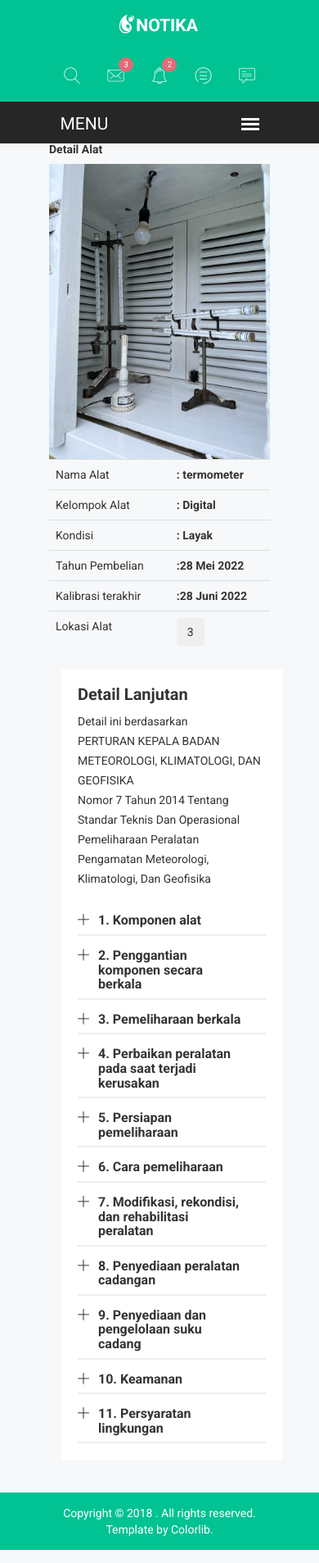
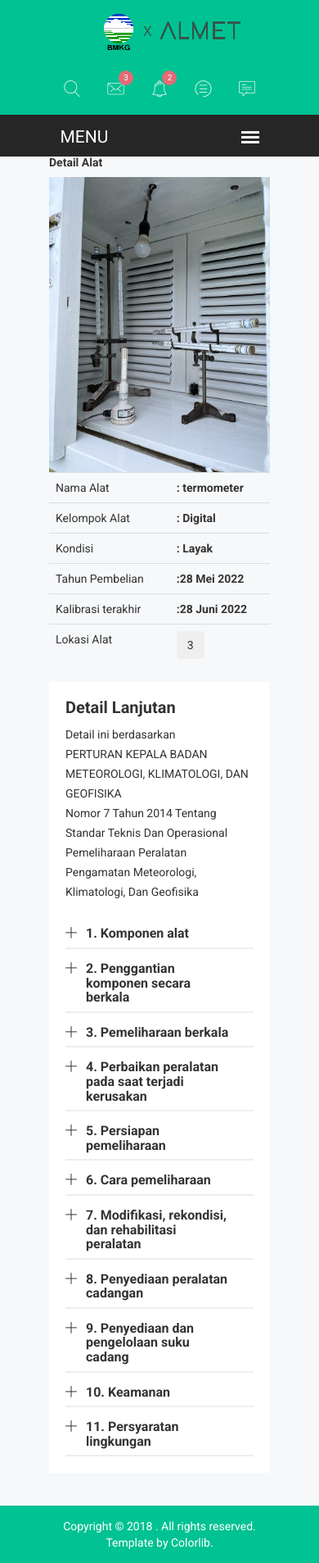
Before and after one commit to satriasapta/inventaris-alat-meteorologi, a CodeIgniter 4 app: template app/Views/admin/detailalat.php in a window 390 px wide. Shown: the whole page at 82% size. Run offline with PHP 8.4 and a stand-in for CodeIgniter, Linux system fonts and the light colour scheme; the template is opened without the code that fills it, so the values that code supplies are empty; some libraries are stand-ins or nearby versions; some web fonts are replaced.

Commit message:
add logo

```diff
--- a/app/Views/admin/detailalat.php
+++ b/app/Views/admin/detailalat.php
@@ -47,13 +47,8 @@
                   </div>
                 </strong></td>
             </tr>
-            <tr>
-            </tr>
           </table>
           <tr>
-            <div class="container">
-              <div class="row">
-                <div class="col-lg-12 col-md-12 col-sm-12 col-xs-12">
             <div class="accordion-wn-wp">
               <div class="accordion-hd">
                 <h2>Detail Lanjutan</h2>
@@ -61,8 +56,7 @@
                 <p>PERTURAN KEPALA BADAN METEOROLOGI, KLIMATOLOGI, DAN GEOFISIKA</p>
                 <P>Nomor 7 Tahun 2014 Tentang Standar Teknis Dan Operasional Pemeliharaan Peralatan Pengamatan Meteorologi, Klimatologi, Dan Geofisika</P>
               </div>
-                    <div class="row">
-                      <div class="col-lg-6 col-md-6 col-sm-6 col-xs-12">
+
               <div class="accordion-stn">
                 <div class="panel-group" data-collapse-color="nk-green" id="accordionGreen" role="tablist" aria-multiselectable="true">
                   <div class="panel panel-collapse notika-accrodion-cus">
--- a/app/Views/admin/templateadmin.php
+++ b/app/Views/admin/templateadmin.php
@@ -9,7 +9,7 @@
     <meta name="viewport" content="width=device-width, initial-scale=1">
     <!-- favicon
 		============================================ -->
-    <link rel="shortcut icon" type="image/x-icon" href="/templates2/img/favicon.ico">
+    <link rel="shortcut icon" type="image" href="/templates2/img/bmkg.png">
     <!-- Google Fonts
 		============================================ -->
     <link href="https://fonts.googleapis.com/css?family=Roboto:100,300,400,700,900" rel="stylesheet">
```
Also changed, not shown: public/templates2/img/bmkg.png (added), public/templates2/img/logo/logo.png. Lines whose indentation alone changed are shown as unchanged.
